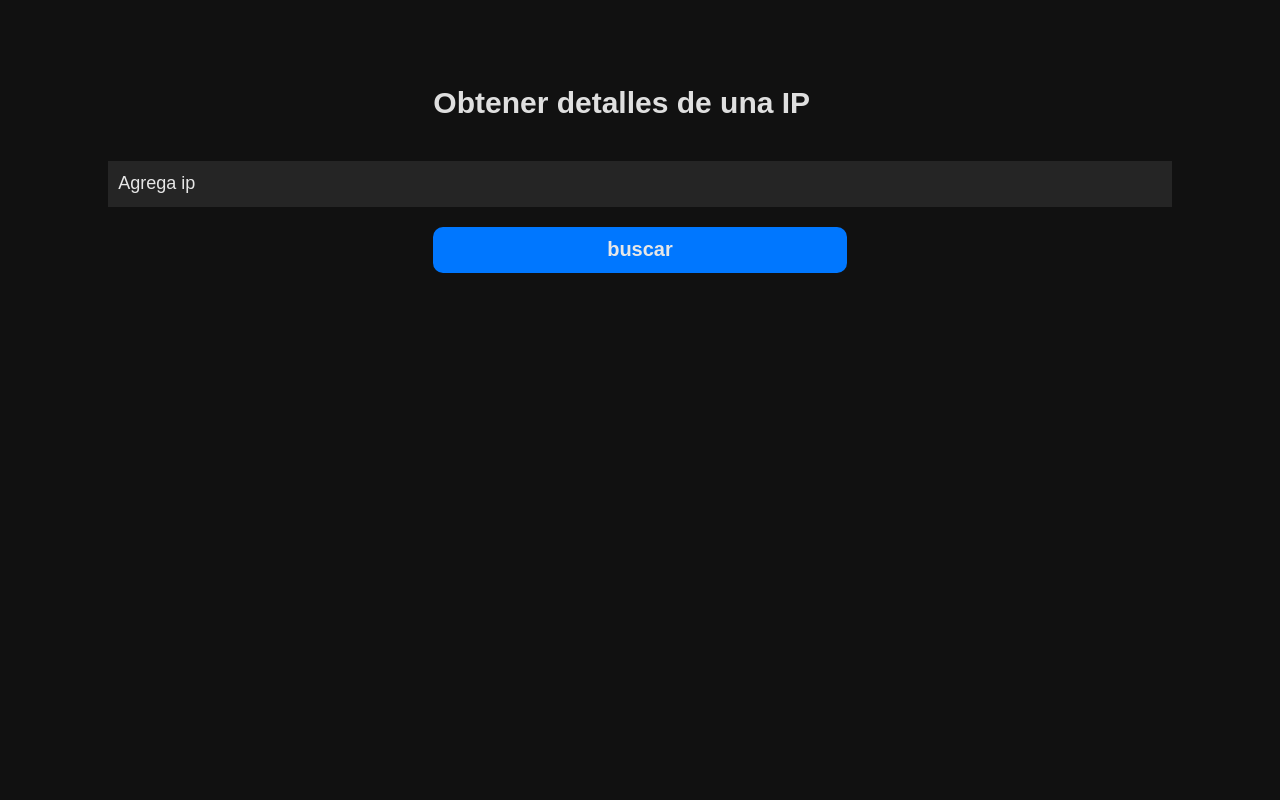
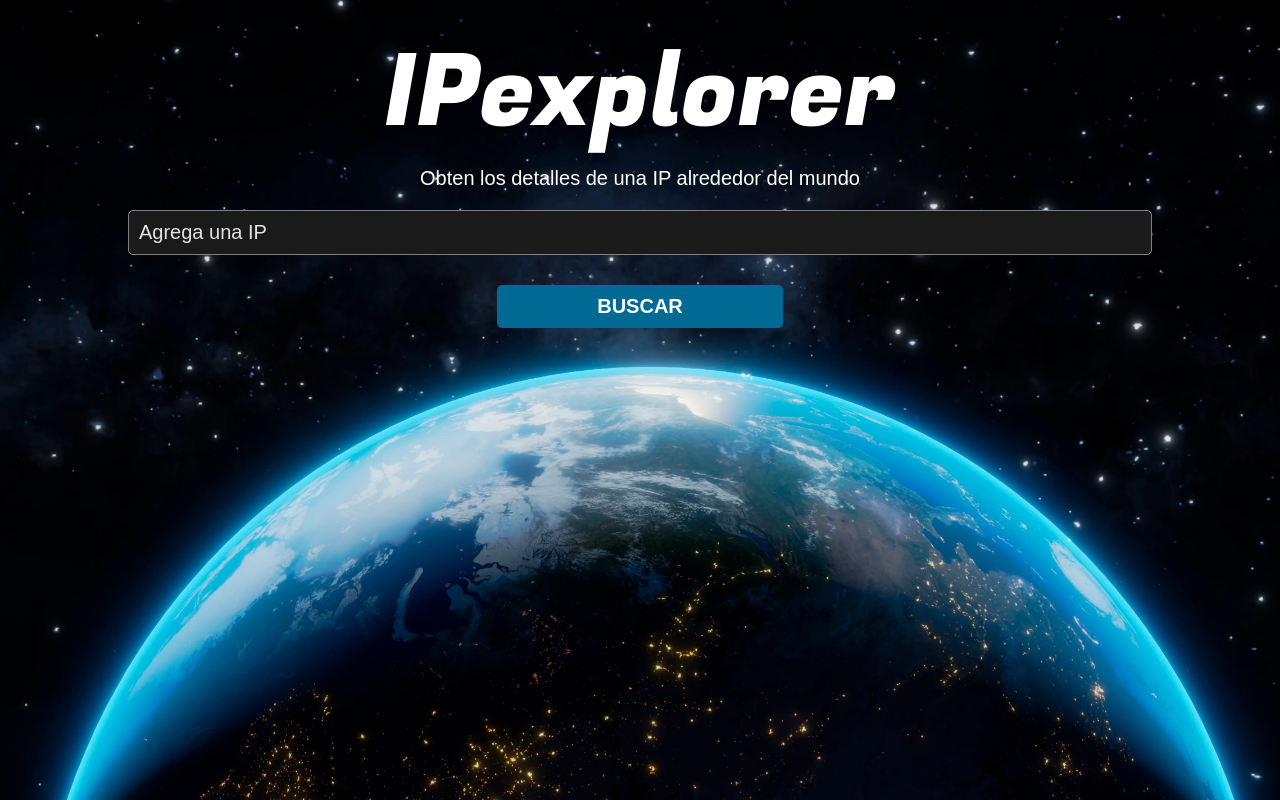
Before and after one commit to Eros377/IPExplorer, a plain HTML site: page index.html in a window 1280 px wide. Drawn offline with Linux system fonts and the light colour scheme; a web font is replaced by a local one.

Commit message:
Add files via upload

```diff
--- a/css/style.css
+++ b/css/style.css
@@ -1,81 +1,108 @@
 :root{
-    --bgBody:#111111;
-    --bgListaImpar:#292929;
-    --bgListaPar:#1d1d1d;
-    --txt:#252525;
-    --blanco:rgb(231, 231, 231);
-    --negro:#000000;
-    --gris:#dfdfdf;
-    --btn: #0077ff;
-    --btnHover: #2188ff;
-    --fontPrincipal:Arial, Helvetica, sans-serif;
+    --fontSecundario:"Funnel Sans", sans-serif;
+    --fontPrincipal:"Fugaz One", sans-serif;
+    --white:#ffffff;
+    --bgContenido:#1a1a1a;
+}
+*, *::before, *::after{
+    padding: 0;
+    margin: 0;
+    box-sizing: inherit;
+    font-weight: 400;
+    font-style: normal;
 }
 html {
     font-size: 62.5%;
     box-sizing: border-box;
 }
-*, *::before, *::after{
-    padding:0;
-    margin:0;
-    box-sizing: border-box;
-    font-size: 1.5rem;
+body{
+    display:flex;
+    justify-content:center;
+    font-family:var(--fontSecundario);
+    background: url(../img/background/background.webp) no-repeat center center fixed;
+    background-size: cover;
 }
-body{
-    height: 100vh;
-    display:grid;
-    grid-template-columns:repeat(12,1fr);
-    grid-template-rows:repeat(12,1fr);
-    gap:2rem;
+.vidrio{
+    background: rgba(0, 0, 0, 0.1);
+    backdrop-filter: blur(5rem);
+    -webkit-backdrop-filter: blur(5rem);
+    border: 0.1rem solid rgba(255, 255, 255, 0.2);
+    box-shadow: 0 4px 6px rgba(0, 0, 0, 0.2);
+}
+.contenedor{
+    width:100%;
+    padding-top:2rem;
+    padding-bottom:2rem;
+}
+.contenedor__h1{
+    font-family:var(--fontPrincipal);
+    font-size:10rem;
+    text-align:center;
+    color:var(--white);
+}
+.contenedor__h2{
+    font-family:var(--fontSecundario);
+    margin:0 2rem;
+    margin-bottom:2rem;
+    font-size:2rem;
+    text-align:center;
+    color:var(--white);
+}
+.contenedor__input{
+    display:flex;
     justify-content:center;
-    font-family:var(--fontPrincipal);
-    background-color:var(--bgBody);
+    align-items:center;
+    margin-bottom:3rem;
 }
-h1{
-    grid-column:5/10;
-    grid-row:2/3;
-    color:var(--gris);
+.input__text{
+    padding:1rem;
+    font-size:2rem;
+    width:80%;
+    border-radius:0.5rem;
+    background-color:var(--bgContenido);
+    color:var(--white);
+    outline:none;
+    border:0.1rem solid gray;
 }
-.txtIP{
-    grid-column:2/12;
-    grid-row:3/4;
-    font-size:1.8rem;
-    background-color:var(--txt);
-    color:var(--blanco);
-    border:0;
-    padding:1rem;
+.input__text::placeholder{
+    color:#e2e2e2;
 }
-.txtIP::placeholder{
-    color:var(--blanco);
+.input__btn{
+    padding:1rem 10rem;
+    border:none;
+    font-weight: 700;
+    font-size:2rem;
+    border-radius:0.5rem;
+    background-color:#006a94;
+    color:var(--white);
 }
-.btnBuscar{
-    border-radius:1rem;
-    grid-column:5/9;
-    grid-row:4/5;
-    background-color:var(--btn);
-    font-weight:bold;
-    color:var(--blanco);
-    font-size:2rem;
-    border:0;
-}
-.btnBuscar:active{
-    background-color:var(--btnHover);
+.input__btn:active{
+    transform:scale(0.98);
+    background-color:#0097d3;
 }
 .mostrar{
-    color:var(--blanco);
-    grid-column:4/10;
-    grid-row:5/13;
+    display:flex;
+    justify-content:center;
+    align-items:center;
 }
-.lista{
-    padding:1rem;
-    color:var(--blanco);
-    transition:0.2s;
+.information{
+    padding:2rem;
+    border-radius:1rem;
 }
-.lista:nth-child(odd){
-    background-color:var(--bgListaImpar);
+.information__lista{
+    padding-top:1rem;
+    font-size:2rem;
+    color:var(--white);
 }
-.lista:nth-child(even){
-    background-color:var(--bgListaPar);
+.information__vacio{
+    font-size:2rem;
+    color:var(--white);
 }
-.lista:hover{
-    transform:scale(1.2);
+@media (max-width:768px){
+    .contenedor__h1{
+        font-size:5rem;
+    }
+    .input__btn{
+        padding:1rem 5rem;
+    }
 }
--- a/index.html
+++ b/index.html
@@ -3,15 +3,31 @@
 <head>
     <meta charset="UTF-8">
     <meta name="viewport" content="width=device-width, initial-scale=1.0">
+    <meta name="description" content="IPexplorer">
+    <meta name="keywords" content="HTML, CSS, JavaScript">
+    <meta name="author" content="Eros Castillo">
+    <link rel="stylesheet" href="css/style.css">
+    <link rel="preconnect" href="https://fonts.googleapis.com">
+    <link rel="preconnect" href="https://fonts.gstatic.com" crossorigin>
+    <link href="https://fonts.googleapis.com/css2?family=Atomic+Age&family=Audiowide&family=Bruno+Ace+SC&family=Fugaz+One&display=swap" rel="stylesheet">
+    <link rel="preconnect" href="https://fonts.googleapis.com">
+    <link rel="preconnect" href="https://fonts.gstatic.com" crossorigin>
+    <link href="https://fonts.googleapis.com/css2?family=Atomic+Age&family=Audiowide&family=Bruno+Ace+SC&family=Fugaz+One&family=Funnel+Sans:ital,wght@0,300..800;1,300..800&display=swap" rel="stylesheet">
+    <link rel="icon" href="img/icon/favicon-16x16.png" type="image/png">
     <title>IPExplorer</title>
-    <link rel="stylesheet" href="css/normalize.css">
-    <link rel="stylesheet" href="css/style.css">
 </head>
 <body>
-    <h1>Obtener detalles de una IP</h1>
-    <input type="text" placeholder="Agrega ip" id="txtIP" class="txtIP" required>
-    <input type="button" id="btnBuscar" class="btnBuscar" value="buscar">
-    <p id="mostrar" class="mostrar"></p>
+    <section class="contenedor">
+        <h1 class="contenedor__h1">IPexplorer</h1>
+        <h2 class="contenedor__h2">Obten los detalles de una IP alrededor del mundo</h2>
+        <section class="contenedor__input">
+            <input type="text" placeholder="Agrega una IP" id="txtIP" class="input__text" required>
+        </section>
+        <section class="contenedor__input">
+            <input type="button" id="btnBuscar" class="input__btn" value="BUSCAR">
+        </section>
+        <section id="mostrar" class="mostrar"></section>
+    </section>
     <script type="module" src="js/script.js"></script>
 </body>
 </html>
--- a/js/script.js
+++ b/js/script.js
@@ -6,7 +6,10 @@ document.addEventListener("DOMContentLoaded", () =>{
         if(txtIP.value !== ""){
             inicio(txtIP.value, mostrar)
         }else{
-            mostrar.innerHTML = "Rellena el campo";
+            mostrar.innerHTML = `
+            <section class="information vidrio">
+            <p class="information__vacio">Rellena el campo</p>
+            </section>`;
         }
     })
 })
@@ -19,39 +22,19 @@ async function inicio(ip, mostrar){
         const result = await fetch(url);
         Object.freeze(result);
         const json = await result.json();
-        Object.freeze(json);
         console.log(json);
         mostrar.innerHTML = `
-        <p class="lista">IP: ${json.ip}</p>
-        <p class="lista">ABUSE</p>
-        <p class="lista">Address:    ${json.abuse.address}</p>
-        <p class="lista">Country:    ${json.abuse.country}</p>
-        <p class="lista">Email:      ${json.abuse.email}</p>
-        <p class="lista">Name:       ${json.abuse.name}</p>
-        <p class="lista">Network:    ${json.abuse.network}</p>
-        <p class="lista">Phone:      ${json.abuse.phone}</p>
-        <p class="lista">ASN</p>
-        <p class="lista">Asn:        ${json.asn.asn}</p>
-        <p class="lista">Domain:     ${json.asn.domain}</p>
-        <p class="lista">Name:       ${json.asn.name}</p>
-        <p class="lista">Route:      ${json.asn.route}</p>
-        <p class="lista">Type:       ${json.asn.type}</p>
-        <p class="lista">City:       ${json.city}</p>
-        <p class="lista">COMPANY</p>
-        <p class="lista">Domain:     ${json.company.domain}</p>
-        <p class="lista">Name:       ${json.company.name}</p>
-        <p class="lista">Type:       ${json.company.type}</p>
-        <p class="lista">Country:    ${json.country}</p>
-        <p class="lista">DOMAINS</p>
-        <p class="lista">Domains:     ${json.domains.domains}</p>
-        <p class="lista">Page:        ${json.domains.page}</p>
-        <p class="lista">Total:       ${json.domains.total}</p>
-        <p class="lista">Hostname:    ${json.hostname}</p>
-        <p class="lista">Ip:          ${json.ip}</p>
-        <p class="lista">Loc:         ${json.loc}</p>
-        <p class="lista">Postal:      ${json.postal}</p>
-        <p class="lista">Region:      ${json.region}</p>
-        <p class="lista">Timezone:      ${json.timezone}</p>
+        <section class="information vidrio">
+            <p class="information__lista">IP:           ${json.ip}</p>
+            <p class="information__lista">City:         ${json.city}</p>
+            <p class="information__lista">Country:      ${json.country}</p>
+            <p class="information__lista">Hostname:     ${json.hostname}</p>
+            <p class="information__lista">Loc:          ${json.loc}</p>
+            <p class="information__lista">Org:          ${json.org}</p>
+            <p class="information__lista">Postal:       ${json.postal}</p>
+            <p class="information__lista">Region:       ${json.region}</p>
+            <p class="information__lista">Timezone:     ${json.timezone}</p>
+        <section>
         `;
     }catch(error){
         console.log("error: "+error)
```
Also changed, not shown: img/background/background.webp (added), img/icon/favicon-16x16.png (added).
